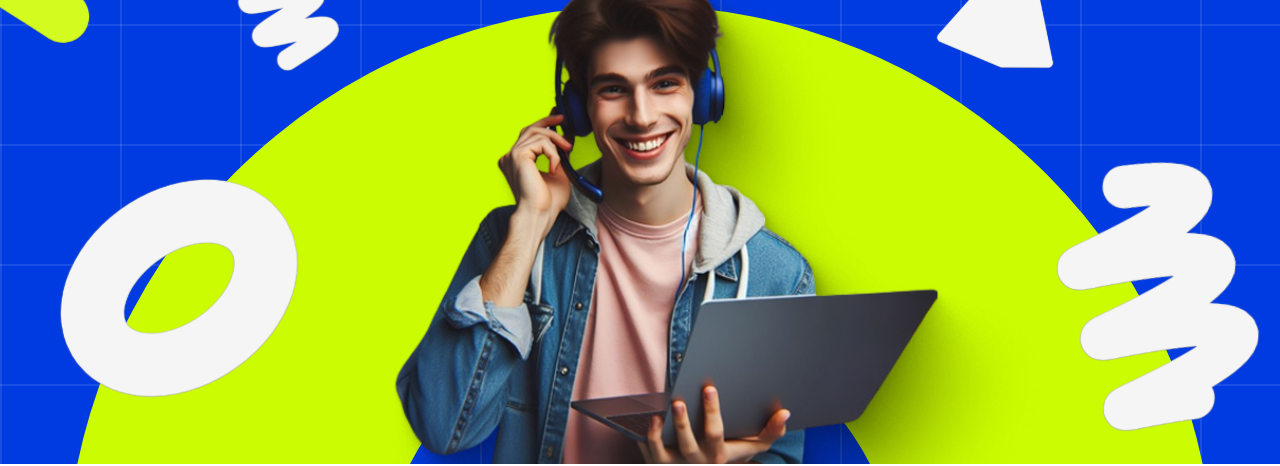
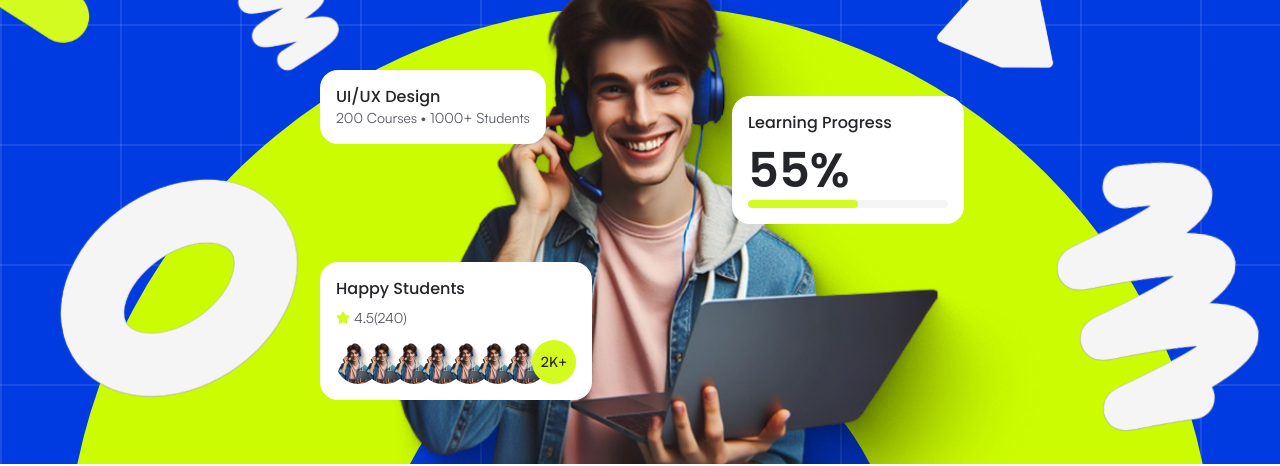
Before and after one commit to akibur-r/bytespace-client, a Next.js app: page / in a window 1280 px wide. Shown: the part 696-1162 px from the top of the page. Built offline with nearby package versions, Linux system fonts and the light colour scheme.

Commit message:
feat: add hero cards, move hero decorations

```diff
--- /dev/null
+++ b/components/marketing/hero-cards.tsx
@@ -0,0 +1,76 @@
+import { Star } from "lucide-react";
+
+import {
+  Avatar,
+  AvatarGroup,
+  AvatarGroupCount,
+  AvatarImage,
+} from "@/components/ui/avatar";
+import {
+  Card,
+  CardContent,
+  CardDescription,
+  CardHeader,
+  CardTitle,
+} from "@/components/ui/card";
+import { Progress } from "@/components/ui/progress";
+import { landingPage } from "@/lib/content/marketing/landing-page";
+
+export function HeroCards() {
+  const { cards } = landingPage.hero;
+
+  return (
+    <>
+      <Card className="absolute bottom-80 left-1/4 gap-0 rounded-2xl ring-0 border-0 bg-white">
+        <CardHeader>
+          <CardTitle className="label-m">{cards.category.title}</CardTitle>
+        </CardHeader>
+        <CardContent>
+          <CardDescription className="body-xs">
+            {cards.category.meta}
+          </CardDescription>
+        </CardContent>
+      </Card>
+
+      <Card className="absolute bottom-60 right-50 -translate-x-1/2 gap-2 rounded-2xl ring-0 border-0 bg-white">
+        <CardHeader>
+          <CardTitle className="label-s">{cards.progress.title}</CardTitle>
+        </CardHeader>
+        <CardContent className="flex flex-col">
+          <span className="font-heading text-5xl leading-[1.2em] font-semibold text-gray-950">
+            {cards.progress.value}%
+          </span>
+          <Progress
+            value={cards.progress.value}
+            className="min-w-50 **:data-[slot=progress-track]:h-2 **:data-[slot=progress-indicator]:rounded-full"
+          />
+        </CardContent>
+      </Card>
+
+      <Card className="absolute bottom-16 left-80 gap-2 rounded-2xl ring-0 border-0 bg-white">
+        <CardHeader>
+          <CardTitle className="label-m">{cards.students.title}</CardTitle>
+        </CardHeader>
+        <CardContent className="flex flex-col gap-3">
+          <CardDescription className="body-xs flex items-center gap-1">
+            <Star className="size-3.5 fill-lime-400 text-lime-400" />
+            {cards.students.rating}
+            {cards.students.reviews}
+          </CardDescription>
+
+          <AvatarGroup className="-space-x-4 *:data-[slot=avatar]:ring-0">
+            {cards.students.avatars.map((avatar, index) => (
+              <Avatar key={index} className="size-11 after:border-0">
+                <AvatarImage src={avatar.src} alt="" />
+              </Avatar>
+            ))}
+
+            <AvatarGroupCount className="size-11 bg-lime-400 text-gray-950 ring-0 label-xs">
+              {cards.students.count}
+            </AvatarGroupCount>
+          </AvatarGroup>
+        </CardContent>
+      </Card>
+    </>
+  );
+}
--- /dev/null
+++ b/components/marketing/hero-decorations.tsx
@@ -0,0 +1,92 @@
+import Image from "next/image";
+
+import heroPerson from "@/components/marketing/hero-person.png";
+import coneWhite from "@/components/shared/shapes/cone-1-white.svg";
+import cylinderLime from "@/components/shared/shapes/cylinder-1-lime.svg";
+import donutWhite from "@/components/shared/shapes/donut-1-white.svg";
+import ellipseLime from "@/components/shared/shapes/ellipse-1-lime.svg";
+import spiralLime1 from "@/components/shared/shapes/spiral-1-lime.svg";
+import spiralWhite2 from "@/components/shared/shapes/spiral-2-white.svg";
+import spiralWhite3 from "@/components/shared/shapes/spiral-3-white.svg";
+
+export function HeroDecorations() {
+  return (
+    <div className="absolute inset-0">
+      <Image
+        src={ellipseLime}
+        alt=""
+        width={1149}
+        height={1149}
+        unoptimized
+        aria-hidden
+        className="absolute bottom-0 left-1/2 h-290 aspect-square -translate-x-1/2 translate-y-60/100"
+      />
+
+      <Image
+        src={spiralLime1}
+        alt=""
+        width={337}
+        height={387}
+        unoptimized
+        aria-hidden
+        className="pointer-events-none absolute -left-20 top-56 w-96"
+      />
+
+      <Image
+        src={cylinderLime}
+        alt=""
+        width={337}
+        height={387}
+        unoptimized
+        aria-hidden
+        className="pointer-events-none absolute -right-36 top-56 w-96"
+      />
+
+      <Image
+        src={spiralWhite2}
+        alt=""
+        width={337}
+        height={387}
+        unoptimized
+        aria-hidden
+        className="pointer-events-none absolute left-48 top-120 w-44"
+      />
+      <Image
+        src={coneWhite}
+        alt=""
+        width={337}
+        height={387}
+        unoptimized
+        aria-hidden
+        className="pointer-events-none absolute right-48 top-120 w-44"
+      />
+
+      <Image
+        src={donutWhite}
+        alt=""
+        width={337}
+        height={387}
+        unoptimized
+        aria-hidden
+        className="pointer-events-none absolute left-2 top-170 w-86"
+      />
+
+      <Image
+        src={spiralWhite3}
+        alt=""
+        width={337}
+        height={387}
+        unoptimized
+        aria-hidden
+        className="pointer-events-none absolute -right-10 rotate-5 top-170 w-86"
+      />
+
+      <Image
+        src={heroPerson}
+        alt=""
+        aria-hidden
+        className="pointer-events-none absolute bottom-0 left-1/2 h-136 w-auto -translate-x-44/100"
+      />
+    </div>
+  );
+}
--- a/components/marketing/hero.tsx
+++ b/components/marketing/hero.tsx
@@ -1,15 +1,7 @@
-import Image from "next/image";
-
 import { Container } from "@/components/layout";
-import { SearchBar } from "@/components/search/search-bar";import heroPerson from "@/components/marketing/hero-person.png";
-import coneWhite from "@/components/shared/shapes/cone-1-white.svg";
-import cylinderLime from "@/components/shared/shapes/cylinder-1-lime.svg";
-import donutWhite from "@/components/shared/shapes/donut-1-white.svg";
-import ellipseLime from "@/components/shared/shapes/ellipse-1-lime.svg";
-import spiralLime1 from "@/components/shared/shapes/spiral-1-lime.svg";
-import spiralWhite2 from "@/components/shared/shapes/spiral-2-white.svg";
-import spiralWhite3 from "@/components/shared/shapes/spiral-3-white.svg";
-
+import { HeroCards } from "@/components/marketing/hero-cards";
+import { HeroDecorations } from "@/components/marketing/hero-decorations";
+import { SearchBar } from "@/components/search/search-bar";
 import { landingPage } from "@/lib/content/marketing/landing-page";
 
 export function Hero() {
@@ -17,83 +9,8 @@ export function Hero() {
 
   return (
     <Container className="relative overflow-clip max-h-256 pt-12">
-      <div className="absolute inset-0">
-        <Image
-          src={ellipseLime}
-          alt=""
-          width={1149}
-          height={1149}
-          unoptimized
-          aria-hidden
-          className="absolute bottom-0 left-1/2 h-290 aspect-square -translate-x-1/2 translate-y-60/100"
-        />
-
-        <Image
-          src={spiralLime1}
-          alt=""
-          width={337}
-          height={387}
-          unoptimized
-          aria-hidden
-          className="pointer-events-none absolute -left-20 top-56 w-96"
-        />
-
-        <Image
-          src={cylinderLime}
-          alt=""
-          width={337}
-          height={387}
-          unoptimized
-          aria-hidden
-          className="pointer-events-none absolute -right-36 top-56 w-96"
-        />
-
-        <Image
-          src={spiralWhite2}
-          alt=""
-          width={337}
-          height={387}
-          unoptimized
-          aria-hidden
-          className="pointer-events-none absolute left-48 top-120 w-44"
-        />
-        <Image
-          src={coneWhite}
-          alt=""
-          width={337}
-          height={387}
-          unoptimized
-          aria-hidden
-          className="pointer-events-none absolute right-48 top-120 w-44"
-        />
-
-        <Image
-          src={donutWhite}
-          alt=""
-          width={337}
-          height={387}
-          unoptimized
-          aria-hidden
-          className="pointer-events-none absolute left-2 top-170 w-86"
-        />
-
-        <Image
-          src={spiralWhite3}
-          alt=""
-          width={337}
-          height={387}
-          unoptimized
-          aria-hidden
-          className="pointer-events-none absolute -right-10 rotate-5 top-170 w-86"
-        />
-
-        <Image
-          src={heroPerson}
-          alt=""
-          aria-hidden
-          className="pointer-events-none absolute bottom-0 left-1/2 h-136 w-auto -translate-x-44/100"
-        />
-      </div>
+      <HeroDecorations />
+      <HeroCards />
 
       <section className="relative min-h-256 text-center space-y-16">
         <header>
--- a/lib/content/marketing/landing-page.ts
+++ b/lib/content/marketing/landing-page.ts
@@ -1,3 +1,5 @@
+import heroPerson from "@/components/marketing/hero-person.png";
+
 export const landingPage = {
   hero: {
     headline: "Get Access to Hundreds\nCourses Available",
@@ -5,5 +7,30 @@ export const landingPage = {
       "Unlock your creativity, gain valuable knowledge, and grow your business with our wide range of courses.",
     searchPlaceholder: "Course, topic, creator",
     searchLabel: "Search",
+    cards: {
+      category: {
+        title: "UI/UX Design",
+        meta: "200 Courses • 1000+ Students",
+      },
+      progress: {
+        title: "Learning Progress",
+        value: 55,
+      },
+      students: {
+        title: "Happy Students",
+        rating: "4.5",
+        reviews: "(240)",
+        count: "2K+",
+        avatars: [
+          { src: heroPerson.src },
+          { src: heroPerson.src },
+          { src: heroPerson.src },
+          { src: heroPerson.src },
+          { src: heroPerson.src },
+          { src: heroPerson.src },
+          { src: heroPerson.src },
+        ],
+      },
+    },
   },
 };
```
